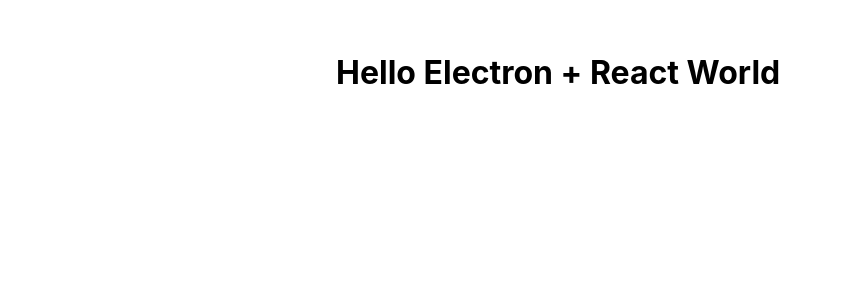
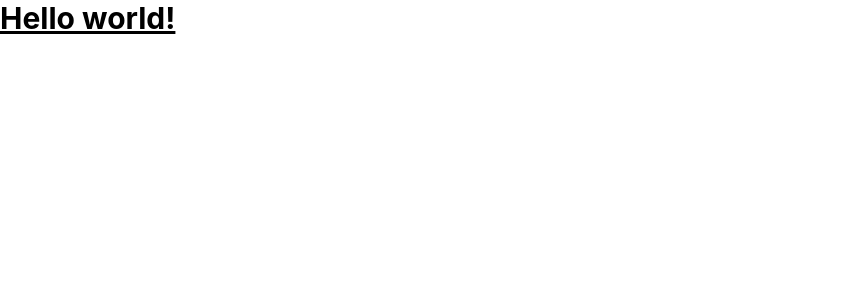
Before and after one commit to Junhyunny/todo-agent, a React (Vite) app in the folder frontend/: page / in a window 1280 px wide. Shown: the top 300 px of the page, without its empty margins (0-842 px from the left). Built offline with nearby package versions, Linux system fonts and the light colour scheme.

Commit message:
[#200019457] tailwind v4

```diff
--- a/frontend/index.html
+++ b/frontend/index.html
@@ -3,6 +3,7 @@
 <head>
     <meta charset="UTF-8"/>
     <title>Todo agent</title>
+    <link href="/src/index.css" rel="stylesheet">
 </head>
 <body>
 <script type="module" src="/src/renderer.ts"></script>
--- a/frontend/src/App.tsx
+++ b/frontend/src/App.tsx
@@ -1,4 +1,6 @@
 // biome-ignore lint/correctness/noUnusedImports: need for proper rendering
 import React from "react";
 
-export const App = () => <h1>Hello Electron + React World</h1>;
+export const App = () => (
+  <h1 className="text-3xl font-bold underline">Hello world!</h1>
+);
--- /dev/null
+++ b/frontend/src/global.d.ts
@@ -0,0 +1 @@
+declare module "*.css" {}
--- a/frontend/src/index.css
+++ b/frontend/src/index.css
@@ -1,8 +1 @@
-body {
-  font-family:
-    -apple-system, BlinkMacSystemFont, "Segoe UI", Roboto, Helvetica, Arial,
-    sans-serif;
-  margin: auto;
-  max-width: 38rem;
-  padding: 2rem;
-}
+@import "tailwindcss";
--- a/frontend/vite.renderer.config.ts
+++ b/frontend/vite.renderer.config.ts
@@ -1,9 +1,10 @@
-/// <reference types="vitest" />
+// biome-ignore assist/source/organizeImports: need for proper rendering
 import react from "@vitejs/plugin-react";
-import {defineConfig} from "vite";
+import tailwindcss from "@tailwindcss/vite";
+import {defineConfig} from "vitest/config";
 
 export default defineConfig({
-    plugins: [react()],
+    plugins: [react({}), tailwindcss(),],
     test: {
         environment: "jsdom",
         setupFiles: ["./vitest-setup.ts"],
```
Also changed, not shown: frontend/package.json (+8 -6 lines), frontend/tsconfig.json (+5 -3 lines), 2 other files (tests, documents, lock files or other folders).
